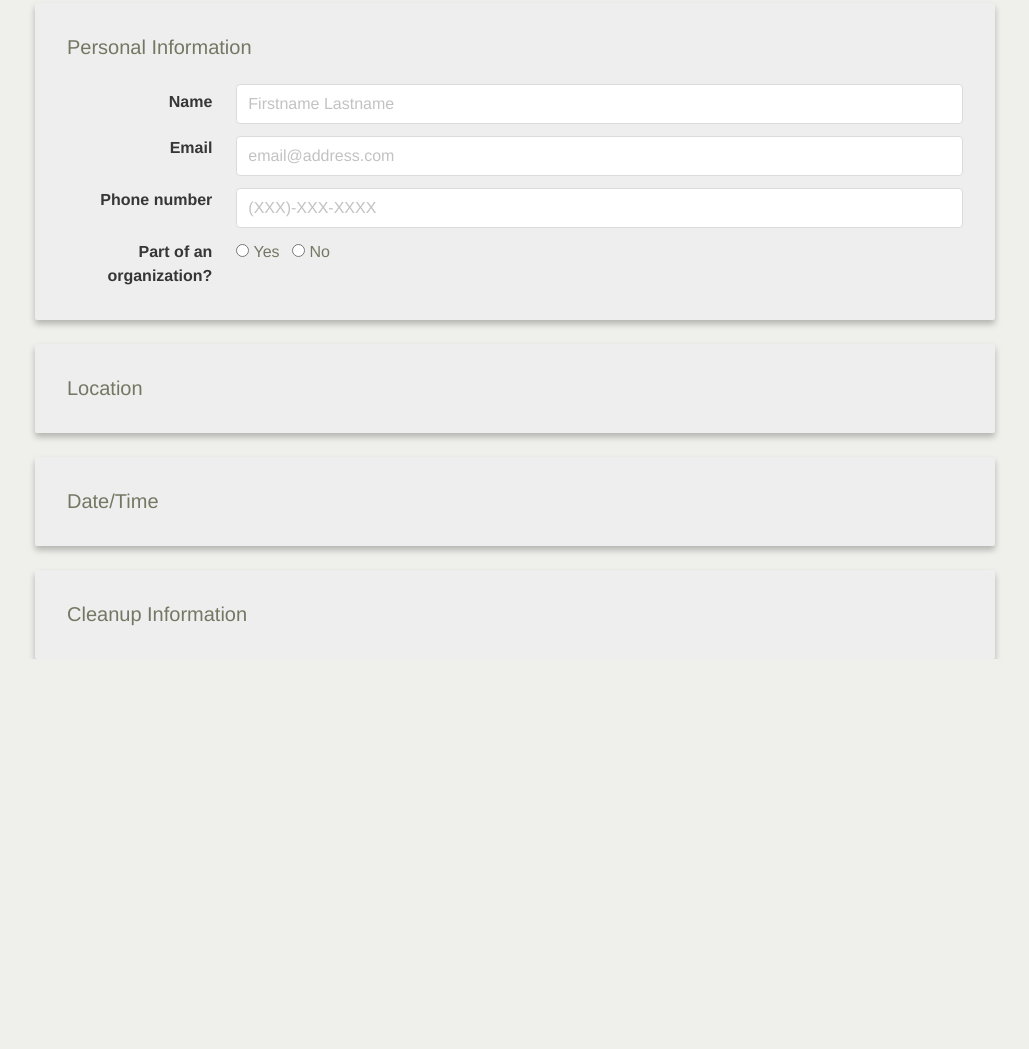
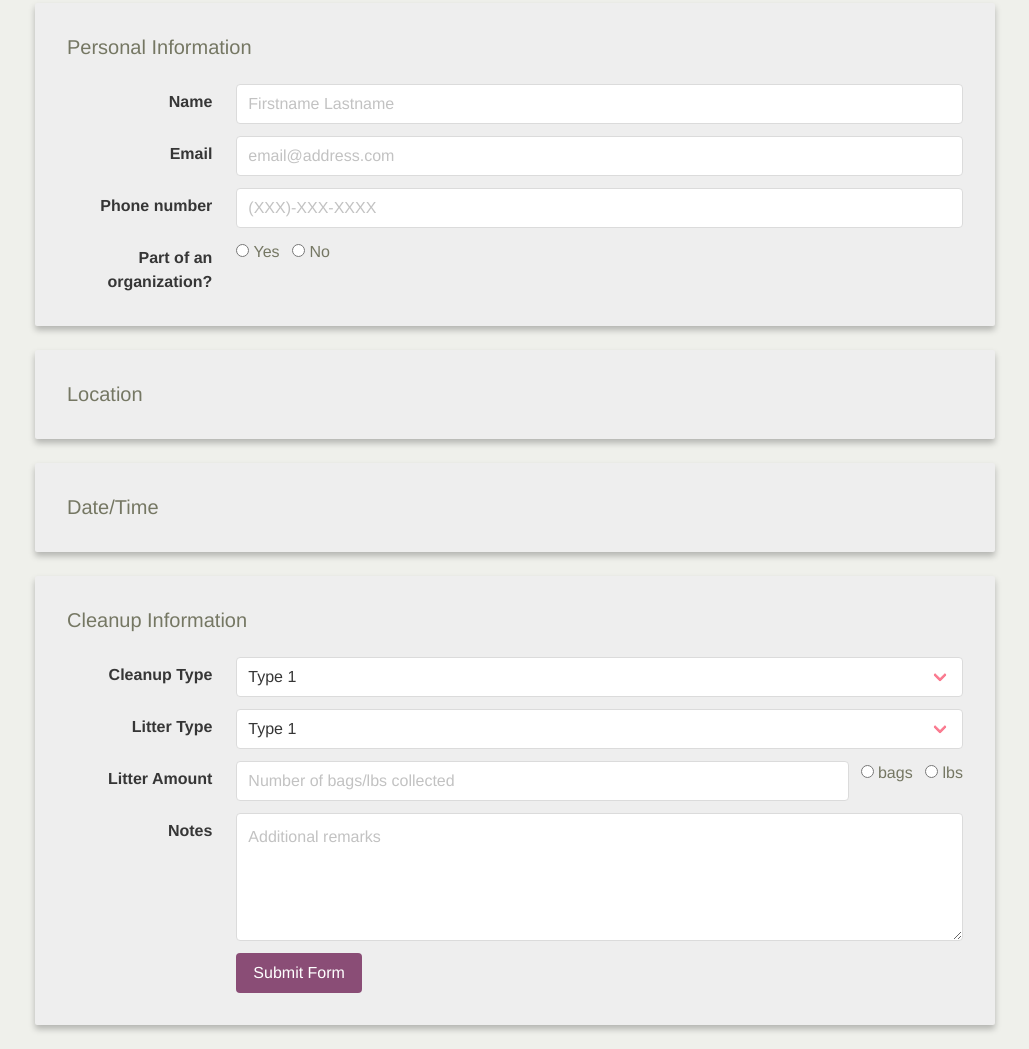
Before and after one commit to gabekamalakis/morning-10, a website: page public/form.html in a window 1280 px wide. Shown: the part 141-1190 px from the top of the page, without its empty margins (125-1154 px from the left). Before the commit the page ends 800 px from the top, so only its background shows below. Drawn offline with Linux system fonts and the light colour scheme.

Commit message:
Add cleanup info fields with filler dropdown items

```diff
--- a/public/form.html
+++ b/public/form.html
@@ -69,7 +69,7 @@
         </div>
 
         <div class="field is-horizontal">
-          <div class="field-label">
+          <div class="field-label is-normal">
             <label class="label">Email</label>
           </div>
           <div class="field-body">
@@ -82,7 +82,7 @@
         </div>
 
         <div class="field is-horizontal">
-          <div class="field-label">
+          <div class="field-label is-normal">
             <label class="label">Phone number</label>
           </div>
           <div class="field-body">
@@ -95,7 +95,7 @@
         </div>
 
         <div class="field is-horizontal">
-          <div class="field-label">
+          <div class="field-label is-normal">
             <label class="label">Part of an organization?</label>
           </div>
           <div class="field-body">
@@ -125,6 +125,99 @@
 
       <div class="wrapper">
         <h2 class="subtitle">Cleanup Information</h2>
+
+        <div class="field is-horizontal">
+          <div class="field-label is-normal">
+            <label class="label">Cleanup Type</label>
+          </div>
+          <div class="field-body">
+            <div class="field">
+              <div class="control">
+                <div class="select is-fullwidth">
+                  <select>
+                    <option>Type 1</option>
+                    <option>Type 2</option>
+                    <option>Type 3</option>
+                  </select>
+                </div>
+              </div>
+            </div>
+          </div>
+        </div>
+
+
+        <div class="field is-horizontal">
+          <div class="field-label is-normal">
+            <label class="label">Litter Type</label>
+          </div>
+          <div class="field-body">
+            <div class="field">
+              <div class="control">
+                <div class="select is-fullwidth">
+                  <select>
+                    <option>Type 1</option>
+                    <option>Type 2</option>
+                    <option>Type 3</option>
+                  </select>
+                </div>
+              </div>
+            </div>
+          </div>
+        </div>
+
+        <div class="field is-horizontal">
+          <div class="field-label is-normal">
+            <label class="label">Litter Amount</label>
+          </div>
+          <div class="field-body">
+            <div class="field">
+              <p class="control is-expanded">
+                <input class="input" type="text" placeholder="Number of bags/lbs collected">
+              </p>
+            </div>
+            <div class="field is-narrow">
+              <div class="control">
+                <label class="radio">
+                  <input type="radio" name="member">
+                  bags
+                </label>
+                <label class="radio">
+                  <input type="radio" name="member">
+                  lbs
+                </label>
+              </div>
+            </div>
+          </div>
+        </div>
+
+        <div class="field is-horizontal">
+          <div class="field-label is-normal">
+            <label class="label">Notes</label>
+          </div>
+          <div class="field-body">
+            <div class="field">
+              <div class="control">
+                <textarea class="textarea" placeholder="Additional remarks"></textarea>
+              </div>
+            </div>
+          </div>
+        </div>
+
+        <div class="field is-horizontal">
+          <div class="field-label">
+            <!-- Left empty for spacing -->
+          </div>
+          <div class="field-body">
+            <div class="field">
+              <div class="control">
+                <button class="button is-primary">
+                  Submit Form
+                </button>
+              </div>
+            </div>
+          </div>
+        </div>
+
       </div>
 
     <script src="./js/menu.js"></script>
--- a/public/sass/main.scss
+++ b/public/sass/main.scss
@@ -85,7 +85,7 @@ $navbar-breakpoint: 768px;
 .wrapper {
     background-color: #eee;
     box-shadow: 0px 4px 6px 0px rgba(0, 0, 0, 0.25);
-    margin-top: 24px;
+    margin-bottom: 24px;
     padding: 32px;
     border-radius: 2px;
 }
```
Also changed, not shown: public/css/main.css.
